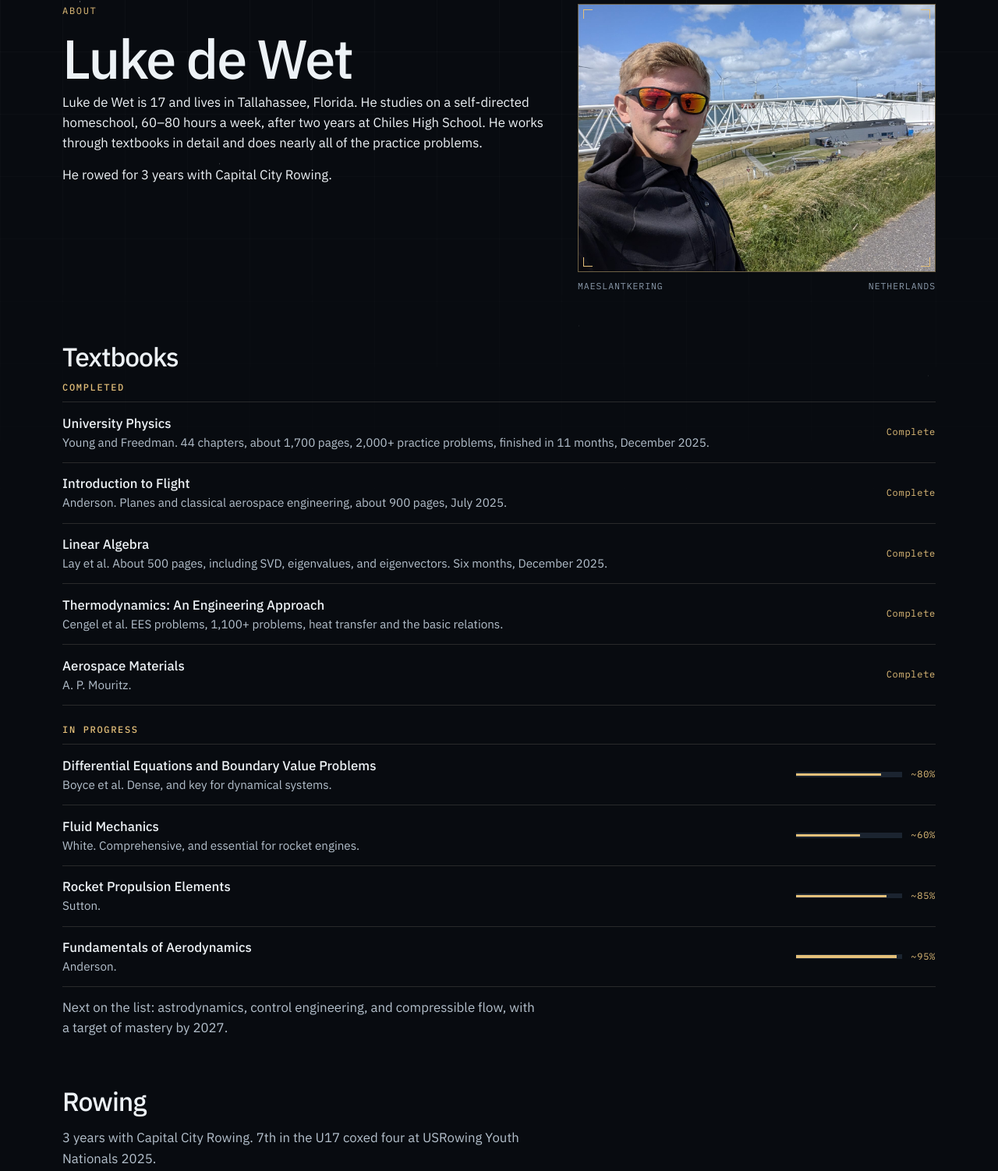
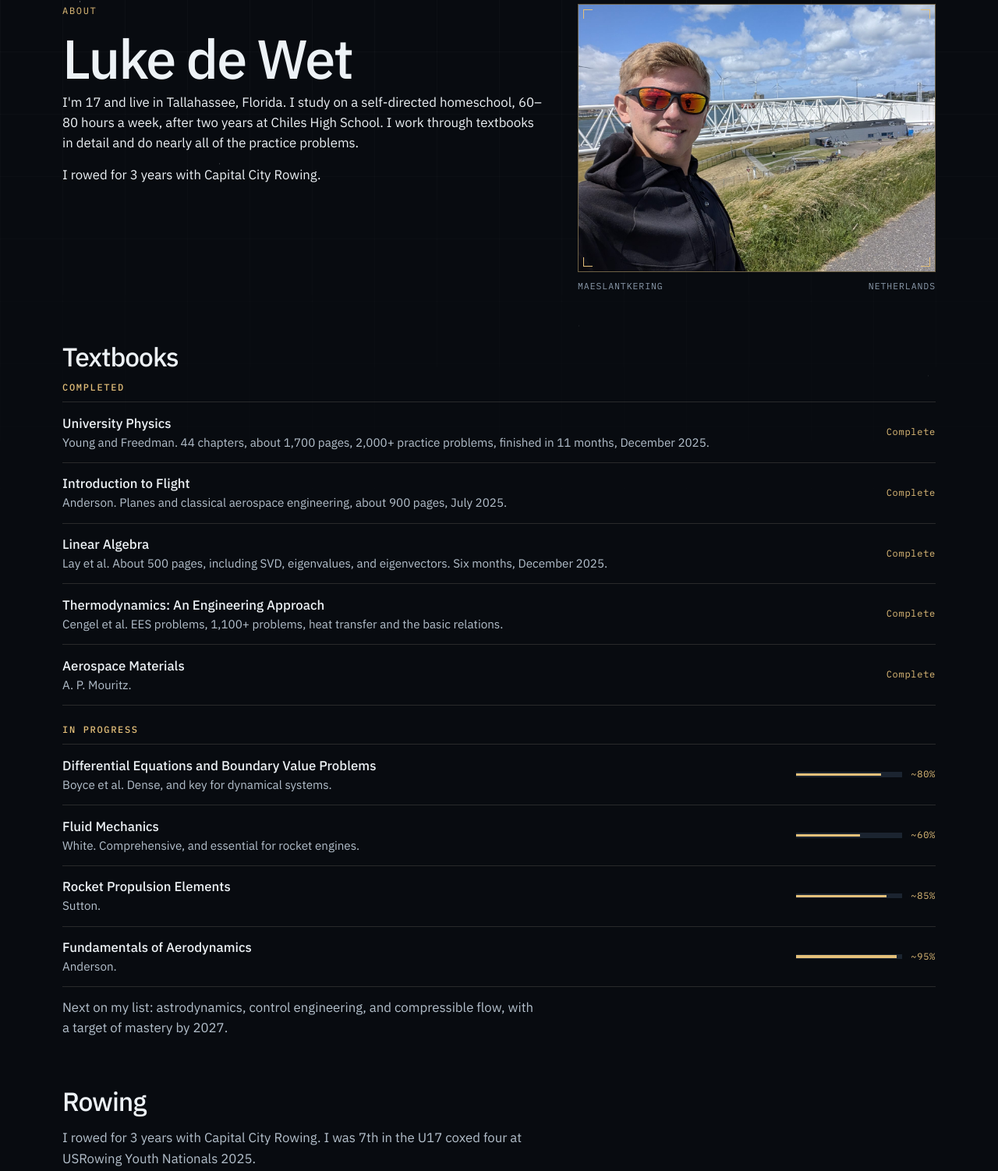
Before and after one commit to Lukedw09/lukedw09.com, a plain HTML site: page about/index.html in a window 1280 px wide. Shown: the part 94-1596 px from the top of the page at 78% size. Drawn offline with Linux system fonts and the light colour scheme.

Commit message:
Rewrite site copy in first person
Co-authored-by: Luke de Wet <Lukedw09@users.noreply.github.com>

```diff
--- a/about/index.html
+++ b/about/index.html
@@ -4,7 +4,7 @@
   <meta charset="utf-8">
   <meta name="viewport" content="width=device-width, initial-scale=1">
   <title>About · Luke de Wet</title>
-  <meta name="description" content="Luke de Wet, 17, Tallahassee. Self-directed homeschool, textbooks, and 3 years with Capital City Rowing.">
+  <meta name="description" content="I'm 17 and live in Tallahassee. I study on a self-directed homeschool, work through textbooks, and rowed for 3 years with Capital City Rowing.">
   <link rel="icon" href="/favicon.svg" type="image/svg+xml">
   <link rel="stylesheet" href="/css/site.css">
 </head>
@@ -27,8 +27,8 @@
         <div class="prose">
           <p class="kicker">About</p>
           <h1 class="page-title">Luke de Wet</h1>
-          <p>Luke de Wet is 17 and lives in Tallahassee, Florida. He studies on a self-directed homeschool, 60–80 hours a week, after two years at Chiles High School. He works through textbooks in detail and does nearly all of the practice problems.</p>
-          <p>He rowed for 3 years with Capital City Rowing.</p>
+          <p>I'm 17 and live in Tallahassee, Florida. I study on a self-directed homeschool, 60–80 hours a week, after two years at Chiles High School. I work through textbooks in detail and do nearly all of the practice problems.</p>
+          <p>I rowed for 3 years with Capital City Rowing.</p>
         </div>
         <figure class="portrait">
           <div class="portrait-frame landscape-frame">
@@ -128,12 +128,12 @@
             </div>
           </li>
         </ul>
-        <p class="lede">Next on the list: astrodynamics, control engineering, and compressible flow, with a target of mastery by 2027.</p>
+        <p class="lede">Next on my list: astrodynamics, control engineering, and compressible flow, with a target of mastery by 2027.</p>
       </section>
 
       <section class="section" aria-labelledby="rowing-heading">
         <h2 id="rowing-heading">Rowing</h2>
-        <p class="lede">3 years with Capital City Rowing. 7th in the U17 coxed four at USRowing Youth Nationals 2025.</p>
+        <p class="lede">I rowed for 3 years with Capital City Rowing. I was 7th in the U17 coxed four at USRowing Youth Nationals 2025.</p>
         <div class="stat-row">
           <div class="stat">
             <b>2K erg</b>
```
Also changed, not shown: index.html (+1 -1 lines), resume/index.html (+2 -2 lines).
